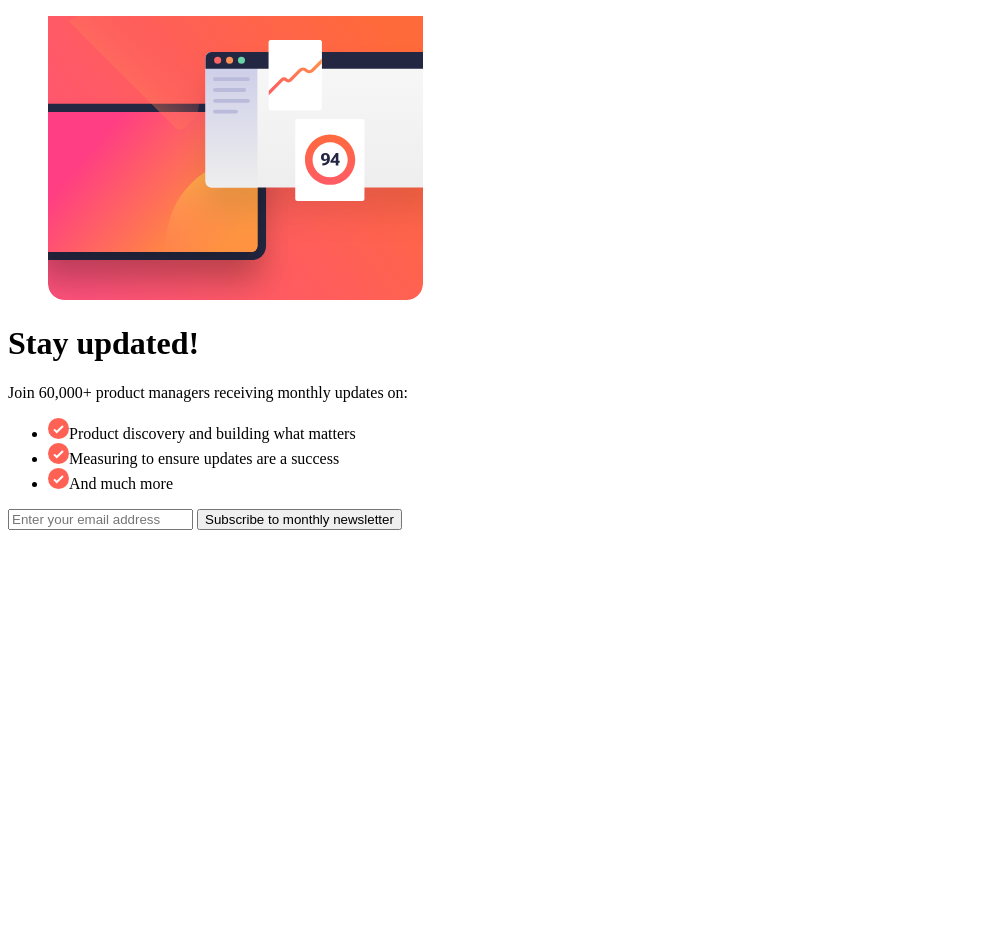
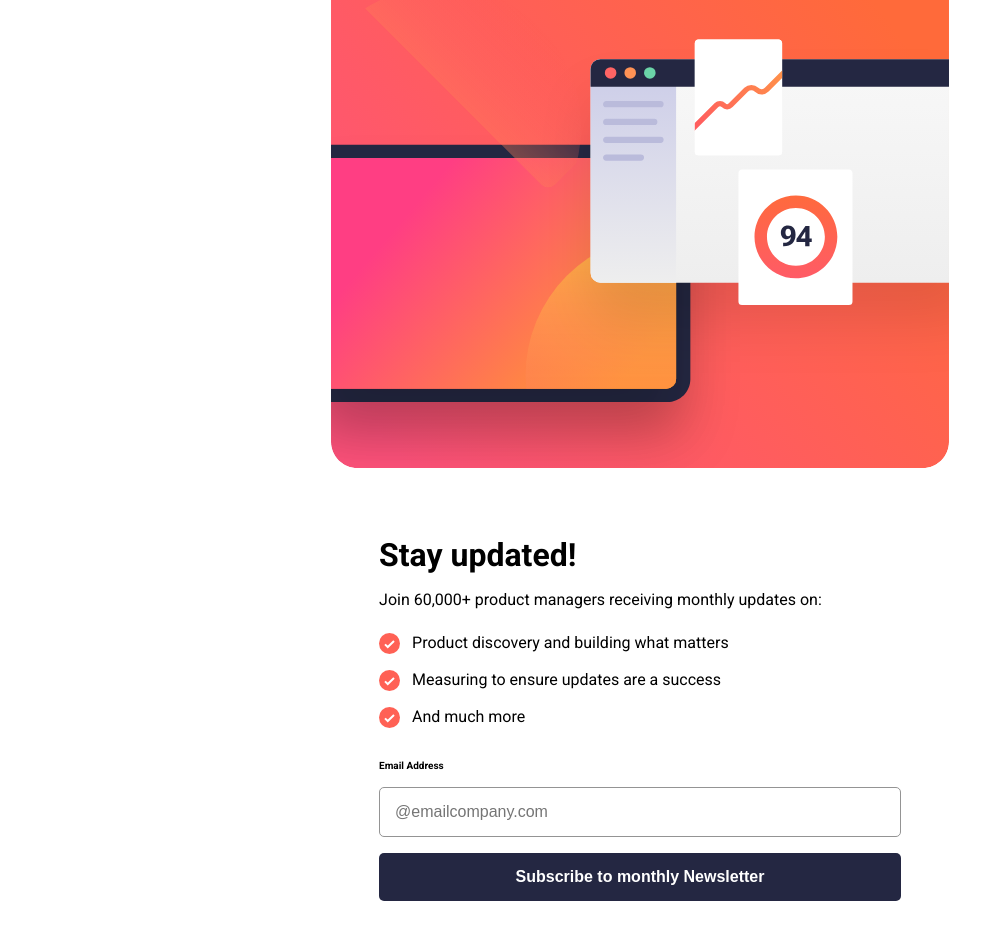
Before and after one commit to DhirtyHefty/Newsletter, a plain HTML site: page index.html in a window 1280 px wide. Shown: the whole page, without its empty margins (0-1004 px from the left). Before the commit the page ends 800 px from the top, so only its background shows below. Drawn offline with Linux system fonts and the light colour scheme.

Commit message:
updated css and some fixes in html

```diff
--- a/index.html
+++ b/index.html
@@ -4,20 +4,32 @@
     <meta charset="UTF-8">
     <meta name="viewport" content="width=device-width, initial-scale=1.0">
     <title>Newsletter</title>
+    <link rel="stylesheet" href="style.css">
 </head>
 <body>
+    <main>
+        <div class="hero-section">
              <figure>
-        <img src="images/illustration-sign-up-mobile.svg" alt="sign up illustration">
+                <img src="images/illustration-sign-up-mobile.svg"   alt="sign up illustration">
             </figure>
+        </div>
+        <div class="main-section">
             <h1>Stay updated!</h1>
             <p>Join 60,000+ product managers receiving monthly updates on:</p>
-    <ul>
+            <ul class="features-list">
                 <li> <img src="images/icon-list.svg" alt="List Icon">Product discovery and building what matters</li>
                 <li> <img src="images/icon-list.svg" alt="List Icon">Measuring to ensure updates are a success</li>
                 <li> <img src="images/icon-list.svg" alt="List Icon">And much more</li>
             </ul>
-    <form action="#" method="post">
-        <input type="email" placeholder="Enter your email address" required>
-        <button type="submit">Subscribe to monthly newsletter</button>
+
+            <form class="newsletter-form" id="newsletterForm">
+                <div class="email-section">
+                    <label for="email">Email Address</label>
+                    <input type="email" id="email" name="email" placeholder="@emailcompany.com" required>
+                    <button type="submit" class="submit-btn">Subscribe to monthly Newsletter</button>
+                </div>
+            </form>
+        </div>
+    </main>
 </body>
 </html>
--- a/style.css
+++ b/style.css
@@ -0,0 +1,112 @@
+@import url('https://fonts.googleapis.com/css2?family=Roboto:ital,wght@0,100..900;1,100..900&display=swap');
+*{
+    padding: 0;
+    margin: 0;
+    box-sizing: border-box;
+}
+
+
+:root{
+    /*FONTS*/
+    --FF : "Roboto", sans-serif;
+    --FS : 16px;
+    --FW-400: 400;
+    --FW-700: 700;
+
+    /*COLORS -PRIMARY*/
+    --Red: hsl(4, 100%, 67%);
+
+    /*COLORS -NEUTRAL*/
+    --Blue-800: hsl(234, 29%, 20%);
+    --Blue-700: hsl(235, 18%, 26%);
+    --Grey: hsl(0, 0%,58%);
+    --White: hsl(0, 0%, 100%);
+}
+
+body{
+    font-family: var(--FF);
+    font-size: var(--FS);
+    font-weight: var(--FW-400);
+    background-color: var(--White);
+    display: flex;
+    justify-content: center;
+    align-items: center;
+}
+
+figure{
+    margin: 0;
+    padding: 0;
+}
+
+.hero-section{
+    margin-bottom: 2rem;
+    width: 100%;
+    overflow: hidden;
+}
+
+.hero-section img{
+    width: 100%;
+    height: auto;
+    object-fit: cover;
+}
+
+.main-section{
+    margin: 1rem;
+    padding: 2rem;
+}
+
+.main-section h1{
+    margin-bottom: 1rem;
+}
+.main-section p{
+    margin-bottom: 1.5rem;
+}
+
+.features-list{
+    list-style: none;
+    padding: 0;
+    margin: 20px 0;
+}
+
+.features-list li{
+    display: flex;
+    align-items: flex-start;
+    gap: 12px;
+    margin-bottom: 1rem;
+}
+
+.email-section{
+    margin-top: 2rem;
+}
+
+.email-section label{
+    display: block;
+    font-size: 10px;
+    margin-bottom: 1rem;
+    font-weight: var(--FW-700);
+}
+
+.email-section input{
+    width: 100%;
+    padding: 15px;
+    border: 1px solid var(--Grey);
+    border-radius: 5px;
+    font-size: var(--FS);
+    margin-bottom: 1rem;
+}
+
+.submit-btn {
+    width: 100%;
+    padding: 15px;
+    background-color: var(--Blue-800);
+    color: var(--White);
+    border: none;
+    border-radius: 5px;
+    cursor: pointer;
+    font-size: var(--FS);
+    font-weight: var(--FW-700);
+}
+
+.submit-btn:active{
+    background-color: var(--Red);
+}
```
Lines whose indentation alone changed are shown as unchanged.
